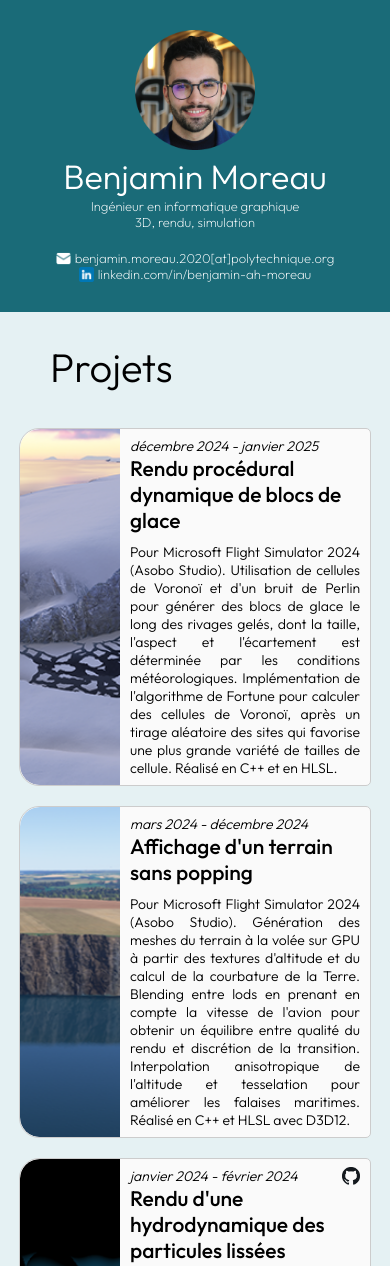
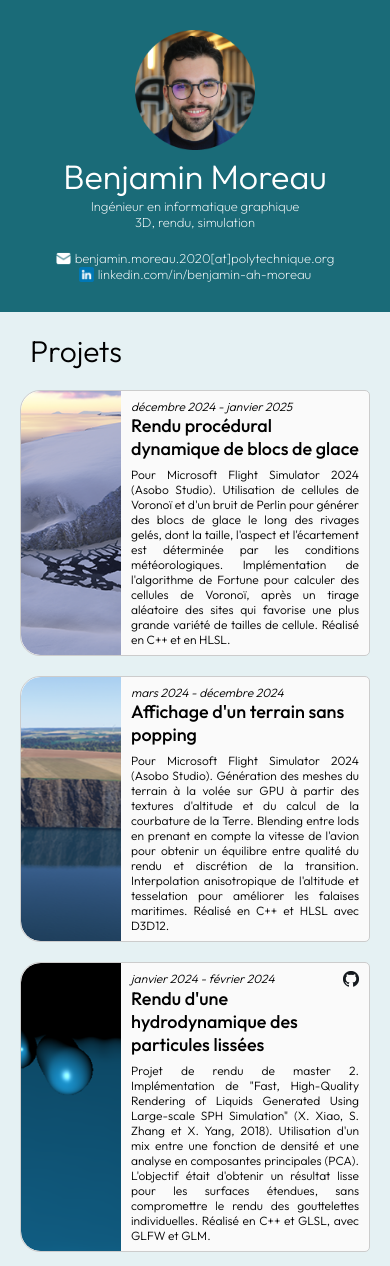
Before and after one commit to benjamin-moreau/benjamin-moreau.github.io, a plain HTML site: page index.html in a window 390 px wide. Shown: the top 1266 px of the page. Drawn offline with Linux system fonts and the light colour scheme.

Commit message:
Fixed some font sizes and margins for small screens

```diff
--- a/style.css
+++ b/style.css
@@ -197,11 +197,47 @@ article li
 
     article li
     {
-        flex: 1 0 350px;
+        flex: 1 0 320px;
     }
     .illustration
     {
         width: 100px;
         min-width: 100px;
     }
+    article
+    {
+        padding-top: 20px;
+    }
+    article h2
+    {
+        margin-left: 30px;
+        font-size: 30px;
+    }
+    article ul
+    {
+        margin-top: 0px;
+    }
+
+    .project-info
+    {
+        margin: 8px 10px;
+    }
+    .top-info
+    {
+        font-size: 12px;
+    }
+    .github-logo
+    {
+        width: 16px;
+        height: 16px;
+    }
+    .title
+    {
+        font-size: 18px;
+    }
+    .description
+    {
+        margin-top: 7px;
+        font-size: 12px;
+    }
 }
```
